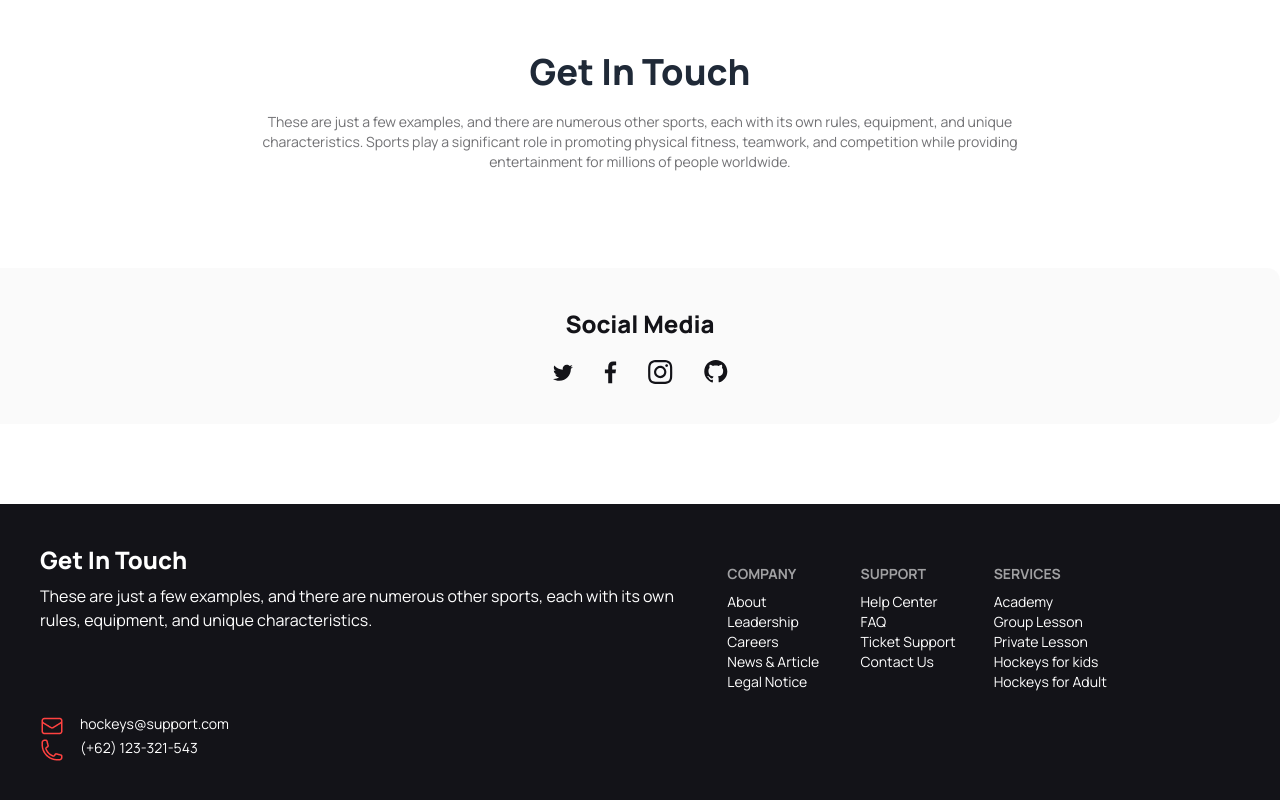
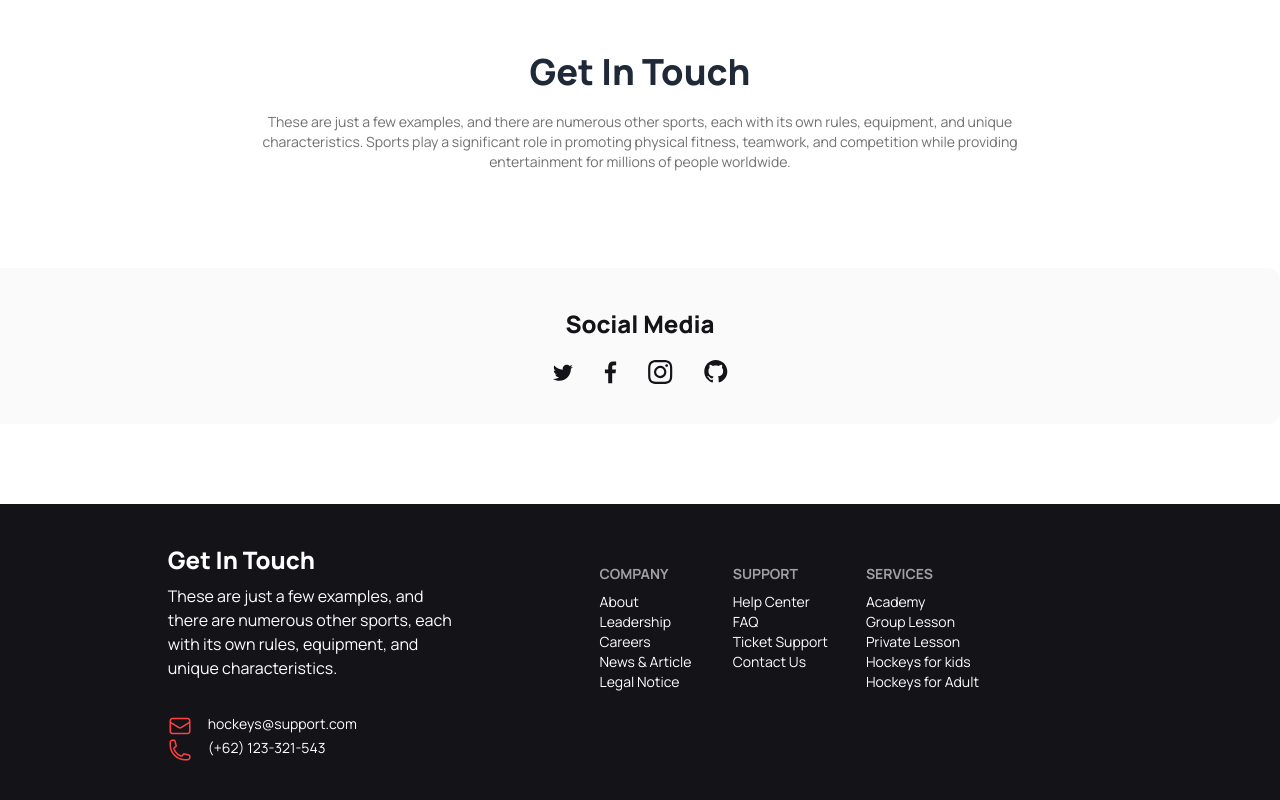
Before and after one commit to ShakirEvan530/assignment_3, a plain HTML site: page index.html in a window 1280 px wide. Shown: the part 3791-4591 px from the top of the page. Drawn offline with nearby package versions, Linux system fonts and the light colour scheme.

Commit message:
footer done

```diff
--- a/index.html
+++ b/index.html
@@ -64,7 +64,6 @@
             </nav>
 
             <div class="container mx-auto ">
-
 
                 <div class="carousel relative">
                     <div id="slide1" class="carousel-item relative w-full">
@@ -238,10 +237,10 @@
         </section>
     </main>
 
-        <footer class=" sm: footer p-10 bg-[#131318] text-[#FFFFFF]">
+        <footer class=" sm: footer p-10 bg-[#131318] text-[#FFFFFF] justify-evenly">
             <aside class="">
               <h3 class="text-2xl font-extrabold">Get In Touch</h3>
-              <p class="text-base font-white-400 h-[78px] ">These are just a few examples, and there are numerous other sports, each with its own rules, equipment, and unique characteristics.</p>
+              <p class="text-base font-white-400 h-[78px] w-72 ">These are just a few examples, and there are numerous other sports, each with its own rules, equipment, and unique characteristics.</p>
               <div class="sm:mx-auto mt-11 lg:ml-0">
                 <div class="flex gap-4 ">
                     <img src="Images/message.png" alt="">
@@ -254,7 +253,7 @@
               </div>
             </aside>
             <div class="grid sm:grid-col-2 lg:grid-cols-4 gap-5 mt-5">
-                <ul class="sm:col-span-2 lg:col-span-1">
+                <ul class="gap-y-4">
                     <li><header class="footer-title">Company</header></li>
                     <li><a class="link link-hover">About</a></li>
                     <li><a class="link link-hover">Leadership</a></li>
```
